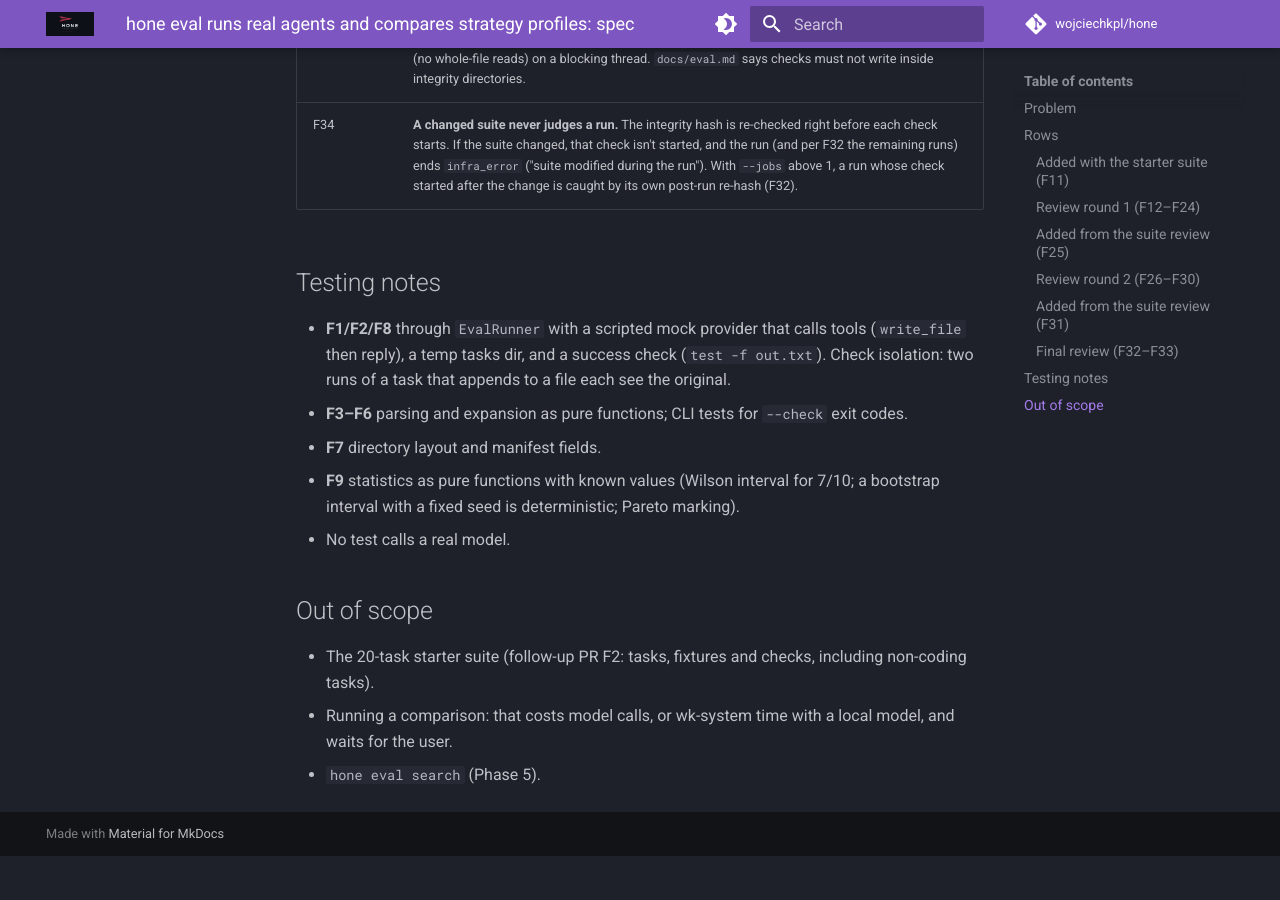
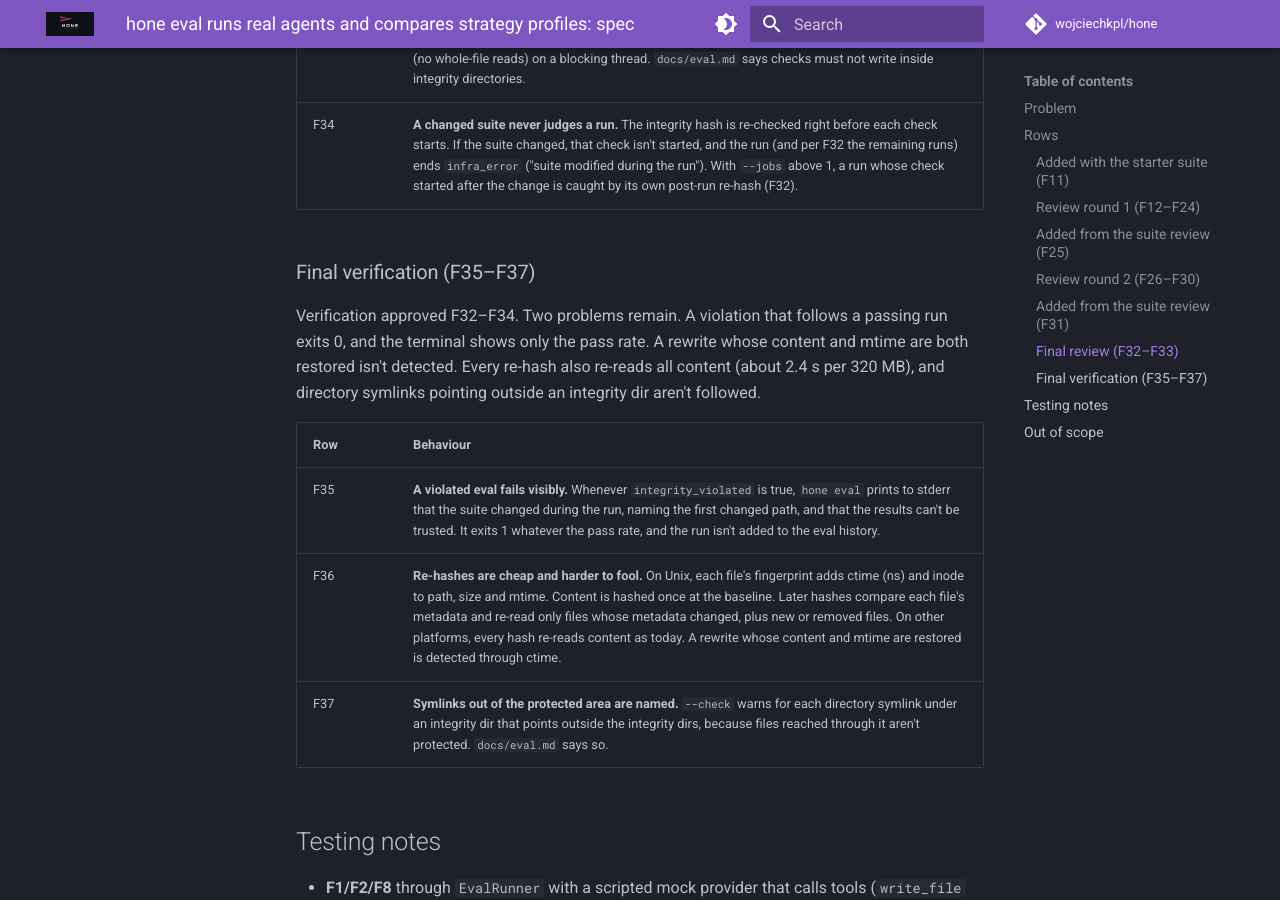
Before and after one commit to wojciechkpl/hone, an MkDocs documentation site: the page built from docs/plans/eval-profiles-spec.md, in a window 1280 px wide and 900 px high, scrolled down 5155 px. Built offline with MkDocs 1.6.1 and Material for MkDocs 9.7.7, drawn with Linux system fonts in a browser that asks for light colours; comment, search, counter and statistics services are not loaded; before the commit the page ends 6011 px from its top, so only the background shows below that.

Commit message:
docs: eval spec F35–F37 (violations fail visibly; metadata re-hash; outside symlinks)

```diff
--- a/docs/plans/eval-profiles-spec.md
+++ b/docs/plans/eval-profiles-spec.md
@@ -92,6 +92,16 @@ flowchart LR
 | F33 | **The integrity hash is robust and cheap.** The eval's own output directory and the system temp dir are excluded from hashing; `--check` errors if an integrity directory contains the output directory. The hash covers each file's path, size, mtime (ns) and content, so a change that's reverted before the next hash is still detected through mtime; a symlink inside an integrity directory is hashed by its target's content when the target lies under an integrity directory. Files are hashed streaming (no whole-file reads) on a blocking thread. `docs/eval.md` says checks must not write inside integrity directories. |
 | F34 | **A changed suite never judges a run.** The integrity hash is re-checked right before each check starts. If the suite changed, that check isn't started, and the run (and per F32 the remaining runs) ends `infra_error` ("suite modified during the run"). With `--jobs` above 1, a run whose check started after the change is caught by its own post-run re-hash (F32). |
 
+### Final verification (F35–F37)
+
+Verification approved F32–F34. Two problems remain. A violation that follows a passing run exits 0, and the terminal shows only the pass rate. A rewrite whose content and mtime are both restored isn't detected. Every re-hash also re-reads all content (about 2.4 s per 320 MB), and directory symlinks pointing outside an integrity dir aren't followed.
+
+| Row | Behaviour |
+|---|---|
+| F35 | **A violated eval fails visibly.** Whenever `integrity_violated` is true, `hone eval` prints to stderr that the suite changed during the run, naming the first changed path, and that the results can't be trusted. It exits 1 whatever the pass rate, and the run isn't added to the eval history. |
+| F36 | **Re-hashes are cheap and harder to fool.** On Unix, each file's fingerprint adds ctime (ns) and inode to path, size and mtime. Content is hashed once at the baseline. Later hashes compare each file's metadata and re-read only files whose metadata changed, plus new or removed files. On other platforms, every hash re-reads content as today. A rewrite whose content and mtime are restored is detected through ctime. |
+| F37 | **Symlinks out of the protected area are named.** `--check` warns for each directory symlink under an integrity dir that points outside the integrity dirs, because files reached through it aren't protected. `docs/eval.md` says so. |
+
 ## Testing notes
 
 - **F1/F2/F8** through `EvalRunner` with a scripted mock provider that calls tools (`write_file` then reply), a temp tasks dir, and a success check (`test -f out.txt`). Check isolation: two runs of a task that appends to a file each see the original.
```
